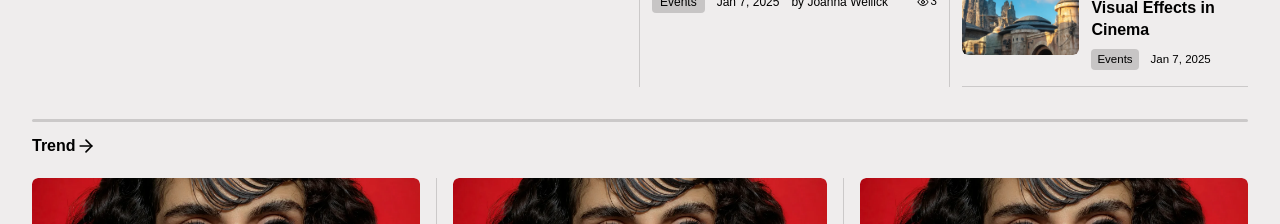
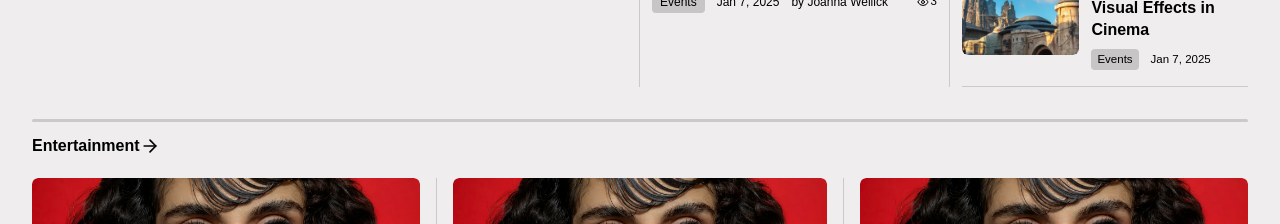
Before and after one commit to Moroundiya/maag, a Next.js app: page / in a window 1280 px wide. Shown: the part 780-1004 px from the top of the page. Built offline with nearby package versions, Linux system fonts and the light colour scheme; a web font is replaced by a local one.

Commit message:
Entertainment section

```diff
--- a/app/components/Entertainment.tsx
+++ b/app/components/Entertainment.tsx
@@ -7,7 +7,7 @@ export default function Entertainment() {
     return (
         <div className="px-3 xl:px-8 2xl:px-12 font-semibold mb-10">
             <Link href="/entertainment" className="flex items-center">
-                <span>Trend</span>
+                <span>Entertainment</span>
                 <ArrowRight size={20} />
             </Link>
             <div className="grid grid-cols-3 mt-5">
```
